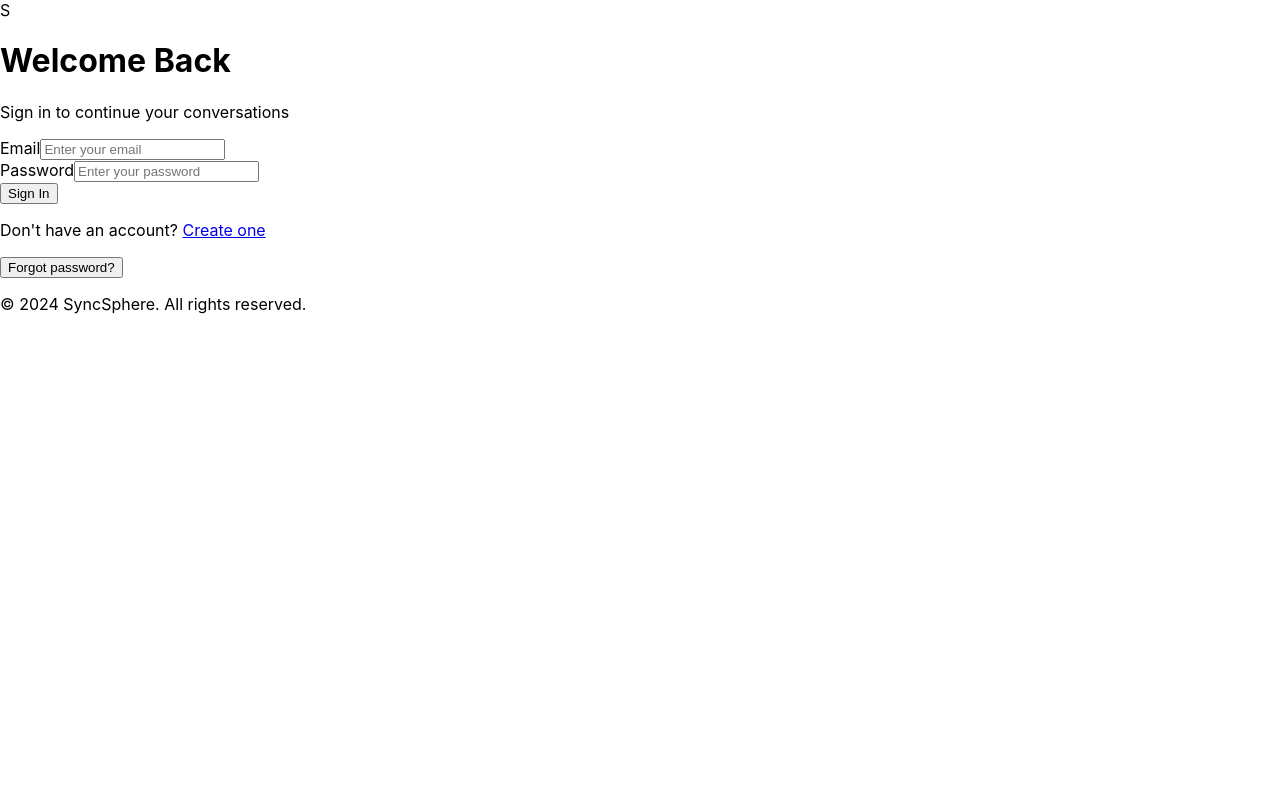
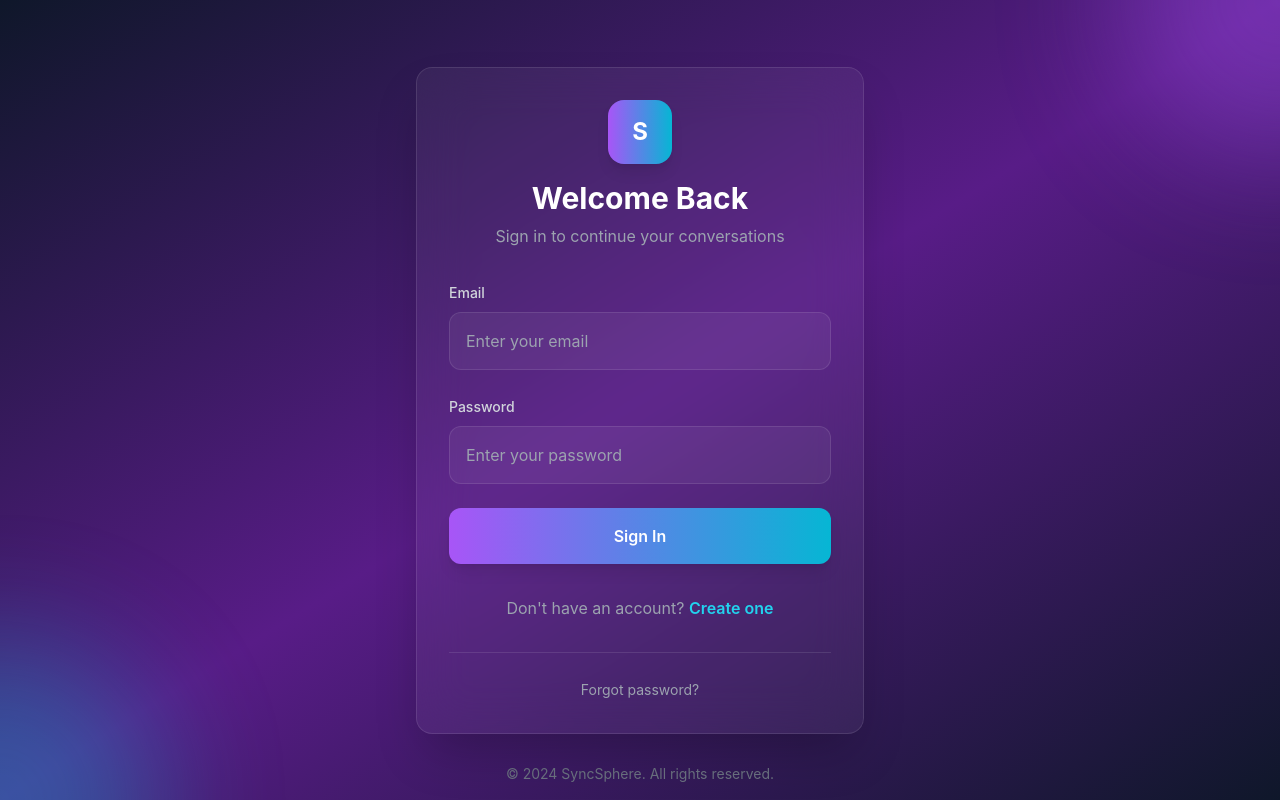
Before and after one commit to ChamathkaDhanapala/SyncSphere---Realtime-chat-app-with-the-MERN-stack, a React (Create React App) app in the folder client/: page /login in a window 1280 px wide. Built offline with nearby package versions, Linux system fonts and the light colour scheme.

Commit message:
put some styles

```diff
--- a/client/src/index.css
+++ b/client/src/index.css
@@ -1,13 +1,39 @@
+@tailwind base;
+@tailwind components;
+@tailwind utilities;
+
+@import url('https://fonts.googleapis.com/css2?family=Inter:wght@300;400;500;600;700&display=swap');
+
 body {
+  font-family: 'Inter', sans-serif;
   margin: 0;
-  font-family: -apple-system, BlinkMacSystemFont, 'Segoe UI', 'Roboto', 'Oxygen',
-    'Ubuntu', 'Cantarell', 'Fira Sans', 'Droid Sans', 'Helvetica Neue',
-    sans-serif;
   -webkit-font-smoothing: antialiased;
   -moz-osx-font-smoothing: grayscale;
 }
 
+* {
+  transition-property: color, background-color, border-color, transform, box-shadow;
+  transition-timing-function: cubic-bezier(0.4, 0, 0.2, 1);
+  transition-duration: 150ms;
+}
+
+::-webkit-scrollbar {
+  width: 6px;
+}
+
+::-webkit-scrollbar-track {
+  background: rgba(255, 255, 255, 0.1);
+}
+
+::-webkit-scrollbar-thumb {
+  background: rgba(255, 255, 255, 0.3);
+  border-radius: 3px;
+}
+
+::-webkit-scrollbar-thumb:hover {
+  background: rgba(255, 255, 255, 0.5);
+}
+
 code {
-  font-family: source-code-pro, Menlo, Monaco, Consolas, 'Courier New',
-    monospace;
+  font-family: source-code-pro, Menlo, Monaco, Consolas, 'Courier New', monospace;
 }
```
